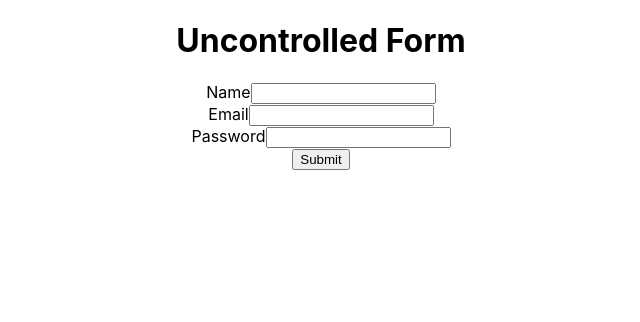
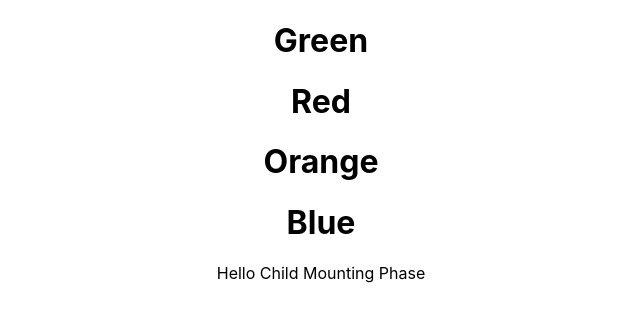
Before and after one commit to Nazmul1582/core-react-with-project, a React (Create React App) app: page / in a window 1280 px wide. Shown: the top 322 px of the page, without its empty margins (319-959 px from the left). Built offline with nearby package versions, Linux system fonts and the light colour scheme.

Commit message:
Uploaded files of Life cycle's Mounting Phase

```diff
--- a/src/App.js
+++ b/src/App.js
@@ -1,5 +1,6 @@
 import './App.css';
-import UnControlledForm from './component/class6/Form/UnControlledForm';
+// import UnControlledForm from './component/class6/Form/UnControlledForm';
+import MountingComp from './component/class8/LifeCycle/MountingComp';
 // import ControlledForm from './component/class6/Form/ControlledForm';
 // import RegisterFrom from './component/task6/RegisterForm';
 // import Button from './component/class6/button/Button';
@@ -47,7 +48,9 @@ function App() {
 
       {/* <ControlledForm /> */}
       {/* <RegisterFrom /> */}
-      <UnControlledForm />
+      {/* <UnControlledForm /> */}
+      <MountingComp />
+
 
     </div>
   );
--- /dev/null
+++ b/src/component/class8/LifeCycle/MountingChild.js
@@ -0,0 +1,31 @@
+import React, {Component} from 'react';
+
+class MountingChild extends Component{
+    constructor(){
+        super();
+        this.state = ({
+            name : "Hello Child Mounting Phase"
+        })
+        console.log('from child constructor');
+    }
+
+    static getDerivedStateFromProps(props, state){
+        console.log('from child getDerivedStateFromPorps');
+        return 0;
+    }
+
+    componentDidMount(){
+        console.log('form child componentDidMount');
+    }
+
+    render(){
+        console.log('from child render');
+        return (
+            <div>
+                {this.state.name}
+            </div>
+        )
+    }
+}
+
+export default MountingChild;
--- /dev/null
+++ b/src/component/class8/LifeCycle/MountingComp.js
@@ -0,0 +1,54 @@
+import React, {Component} from 'react'
+import MountingChild from './MountingChild';
+
+class MountingComp extends Component{
+    constructor(){
+        super();
+        this.state = ({
+            name : 'Next Topper',
+            lodding: true,
+            data : []
+        })
+
+        console.log('I am from constructor')
+    }
+
+    static getDerivedStateFromProps(){
+        console.log("from getDerivedStateFromProps");
+        return 0;
+    }
+
+    componentDidMount(){
+        console.log('from componentDidMount');
+        let myData = [
+            'Green',
+            'Red' ,
+            'Orange',
+            'Blue'
+        ]
+        setTimeout(() => {
+            this.setState({
+                lodding: false,
+                data: myData
+            })
+        }, 3000)
+
+    }
+
+    render(){
+        console.log('form render');
+        return (
+            <div>
+                {
+                    this.state.lodding ? <h1>Lodding..........</h1> :
+                    <div>{this.state.data.map((ele, ind) => (
+                        <h1 key = {ind}>{ele}</h1>
+                    ))}</div>
+                }
+                <MountingChild />
+            </div>
+        )
+    }
+}
+
+export default MountingComp;
```
Also changed, not shown: src/component/class8/LifeCycle/index.js (added, +22 -0 lines).
